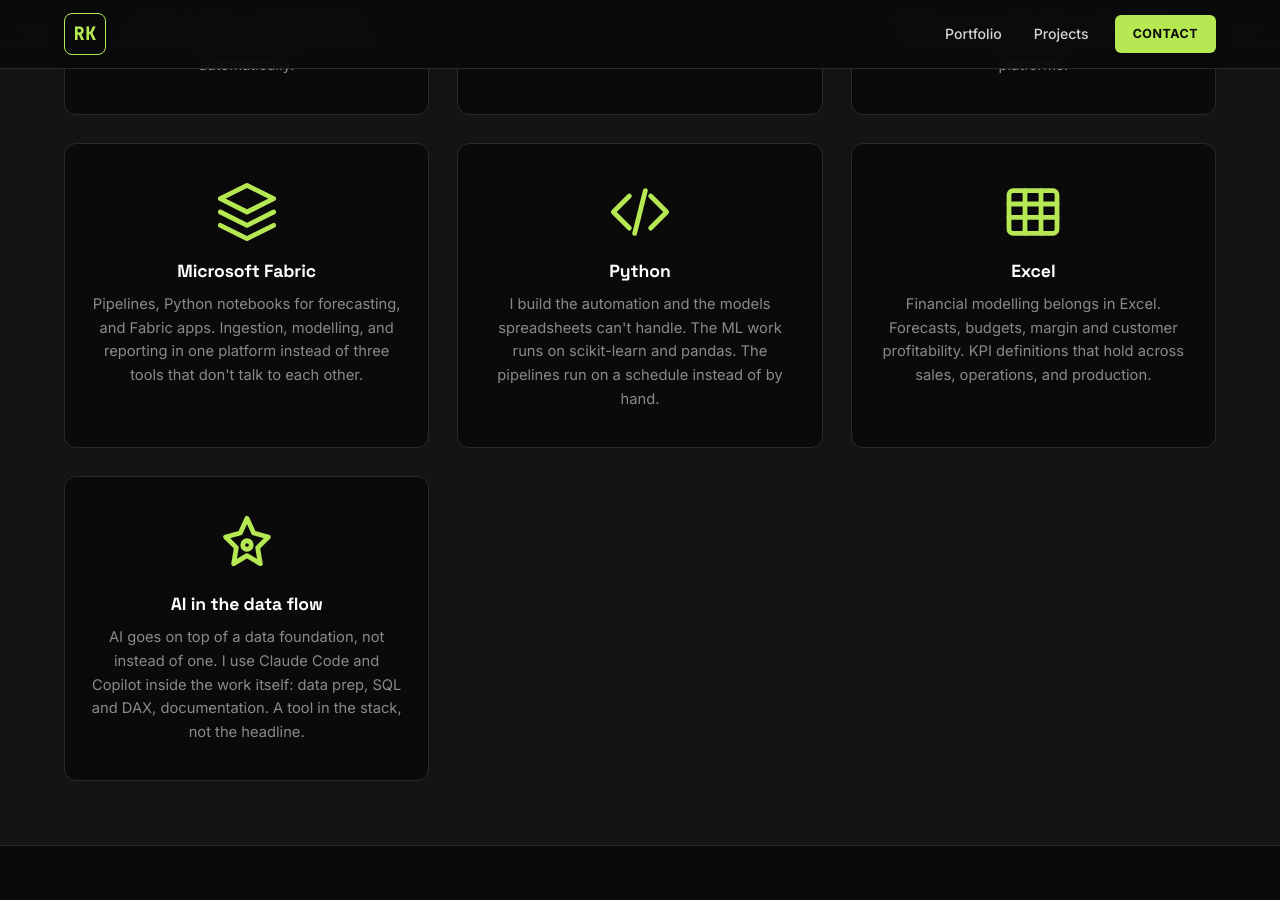
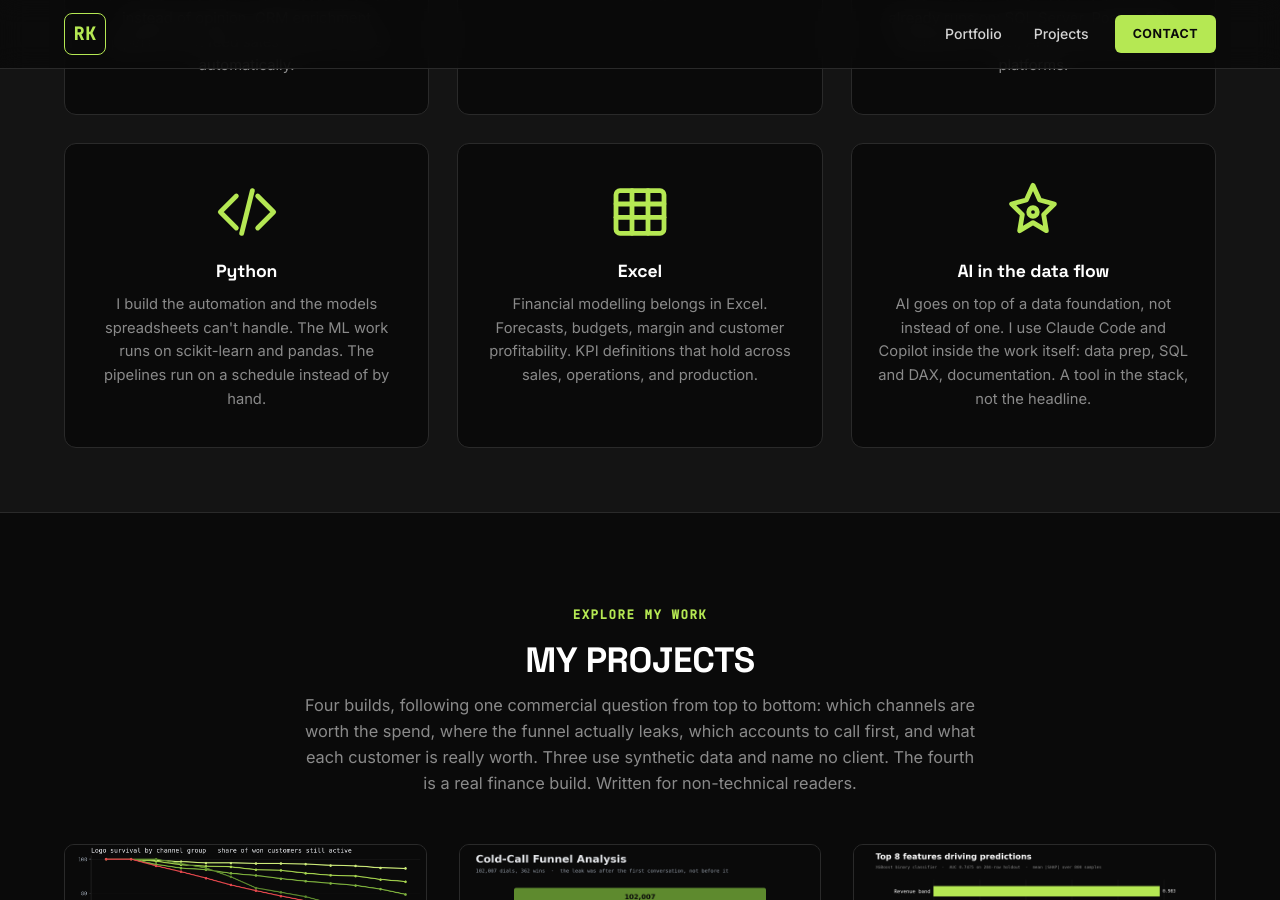
Before and after one commit to rasmuskampmann1998/rasmuskampmann.com, a Jekyll site: the page built from index.md, in a window 1280 px wide and 900 px high, scrolled down 1394 px. Built offline with Jekyll 4.4.1, drawn with Linux system fonts in a browser that asks for light colours.

Commit message:
Drop the Fabric card from What I Do
Six cards fill two rows of three; the seventh was sitting alone on a
row of its own. Fabric was also the least commercial thing in a grid
that now leads with GTM.

It stays in the hero stack, the About section, and the Veginova
experience bullets, so the capability is still on the page.

Co-Authored-By: Claude Opus 5 (1M context) <noreply@anthropic.com>

```diff
--- a/index.md
+++ b/index.md
@@ -80,18 +80,6 @@ title: Home
         </div>
         <h3>SQL</h3>
         <p>I build the data layer that everything else runs on. Data modeling and ETL: raw source data in, analysis-ready tables out, and the team can query them without asking me first. I connect to the sources the business already runs on: SQL Server, PostgreSQL, SharePoint, Excel, APIs, and third-party platforms.</p>
-      </div>
-
-      <div class="skill-card">
-        <div class="skill-icon">
-          <svg viewBox="0 0 24 24" fill="none" stroke="#B5E853" stroke-width="1.8" stroke-linecap="round" stroke-linejoin="round">
-            <polygon points="12 2 2 7 12 12 22 7 12 2"/>
-            <polyline points="2 17 12 22 22 17"/>
-            <polyline points="2 12 12 17 22 12"/>
-          </svg>
-        </div>
-        <h3>Microsoft Fabric</h3>
-        <p>Pipelines, Python notebooks for forecasting, and Fabric apps. Ingestion, modelling, and reporting in one platform instead of three tools that don't talk to each other.</p>
       </div>
 
       <div class="skill-card">
```
